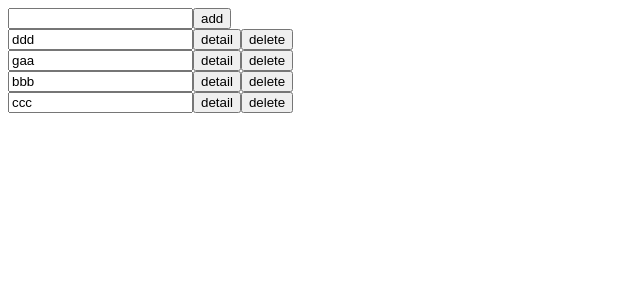
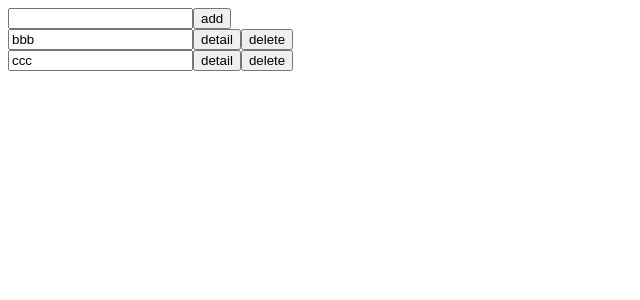
Before and after one commit to takaharu-niki/todolist, a Vue app: page / in a window 1280 px wide. Shown: the top 300 px of the page, without its empty margins (0-640 px from the left). Built offline with nearby package versions, Linux system fonts and the light colour scheme.

Commit message:
upadate:Vuexへの対応（List.js->Detail.jsの遷移）

```diff
--- a/src/App.vue
+++ b/src/App.vue
@@ -1,7 +1,9 @@
 <template>
   <div id="app">
-    <List v-if="isList" @edit-child="editItem($event)" @delete-child="deleteItem($event)" :items="items"/>
-    <Detail v-else @datail-event="trueList($event)" :selectedItem="selectedItem" :textarea="selectedTextareaParent" />
+    <!-- <List v-if="isList" @edit-child="editItem($event)" @delete-child="deleteItem($event)" :items="items"/>
+    <Detail v-else @datail-event="trueList($event)" :selectedItem="selectedItem" :textarea="selectedTextareaParent" /> -->
+    <List v-if="list"/>
+    <Detail v-else />
   </div>
 </template>
 
@@ -37,16 +39,19 @@ export default {
       this.items[this.index].title2 = Child.item
       this.isList = true
     },
-    deleteItem (index) {
-      this.items.splice(index,1)
-    },
-    editItem (title3) {
-      this.selectedItem = title3.title2
-      this.index = title3.index
-      this.selectedTextareaParent = this.textareaParent[title3.index].text
-      this.isList = false
-    }
+    // deleteItem (index) {
+    //   this.items.splice(index,1)
+    // },
+    // editItem (title3) {
+    //   this.selectedItem = title3.title2
+    //   this.index = title3.index
+    //   this.selectedTextareaParent = this.textareaParent[title3.index].text
+    //   this.isList = false
+    // }
   },
+  computed: {
+    list () { return this.$store.getters.list }
+  }
 }
 </script>
 
--- a/src/components/List.vue
+++ b/src/components/List.vue
@@ -2,16 +2,16 @@
   <div class="list">
     <input @keypress.enter="addTodo" type="text" ref="title">
     <button @click="addTodo">add</button>
-    <div v-for="item in items" :key="item.id">
+    <!-- <div v-for="item in items" :key="item.id">
       <div>
         <input type="text" :value="item.title2" @input="inputItem">
         <button @click="editItem(item)">detail</button>
         <button @click="deleteItem(item)">delete</button>
       </div>
-    </div>
+    </div> -->
     <div v-for="todo in todos" :key="todo.id">
       <input type="text" :value="todo.name">
-      <button>detail</button>
+      <button @click="editTodo(todo)">detail</button>
       <button @click="deleteTodo(todo)">delete</button>
     </div>
   </div>
@@ -29,18 +29,18 @@ export default {
     }
   },
   methods: {
-    inputItem (event) {
-      this.itemChild = event.target.value
-    },
-    editItem (item) {
-      if (!this.itemChild) {
-        this.itemChild = this.items[this.items.indexOf(item)].title2
-      }
-      this.$emit('edit-child', { title2: this.itemChild, index: this.items.indexOf(item) })
-    },
-    deleteItem (item) {
-      this.$emit('delete-child', this.items.indexOf(item))
-    },
+    // inputItem (event) {
+    //   this.itemChild = event.target.value
+    // },
+    // editItem (item) {
+    //   if (!this.itemChild) {
+    //     this.itemChild = this.items[this.items.indexOf(item)].title2
+    //   }
+    //   this.$emit('edit-child', { title2: this.itemChild, index: this.items.indexOf(item) })
+    // },
+    // deleteItem (item) {
+    //   this.$emit('delete-child', this.items.indexOf(item))
+    // },
     deleteTodo (todo) {
       this.$store.dispatch ('delete', this.todos.indexOf(todo))
     },
@@ -50,10 +50,14 @@ export default {
         this.$refs.title.value = ""
         this.$refs.title.focus()
       }
+    },
+    editTodo (todo) {
+      this.$store.dispatch ('edit', this.todos.indexOf(todo))
     }
   },
   computed: {
-    todos () { return this.$store.getters.todos }
+    todos () { return this.$store.getters.todos },
+    list () { return this.$store.getters.list }
   }
 }
 </script>
--- a/src/store.js
+++ b/src/store.js
@@ -7,10 +7,12 @@ const store = new Vuex.Store ({
     todos: [
       { name: 'bbb' },
       { name: 'ccc' }
-    ]
+    ],
+    list: true
   },
   getters: {
-    todos (state) { return state.todos}
+    todos (state) { return state.todos},
+    list (state) { return state.list}
   },
   mutations: {
     add (state, payload) {
@@ -18,6 +20,11 @@ const store = new Vuex.Store ({
     },
     delete (state, payload) {
       state.todos.splice (payload, 1)
+    },
+    edit (state, payload) {
+      state.list = !state.list
+      console.log(state.list)
+      console.log(payload)
     }
   },
   actions: {
@@ -26,6 +33,9 @@ const store = new Vuex.Store ({
     },
     delete ({ commit }, payload) {
       commit ('delete', payload)
+    },
+    edit ({ commit }, payload) {
+      commit ('edit', payload)
     }
   },
 
```
